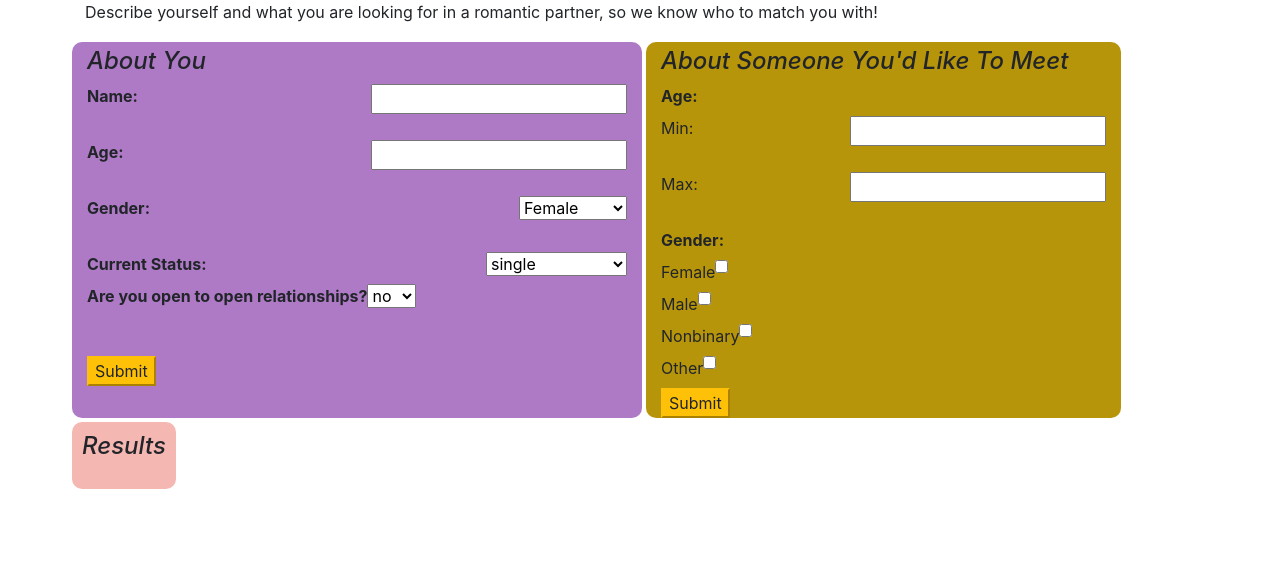
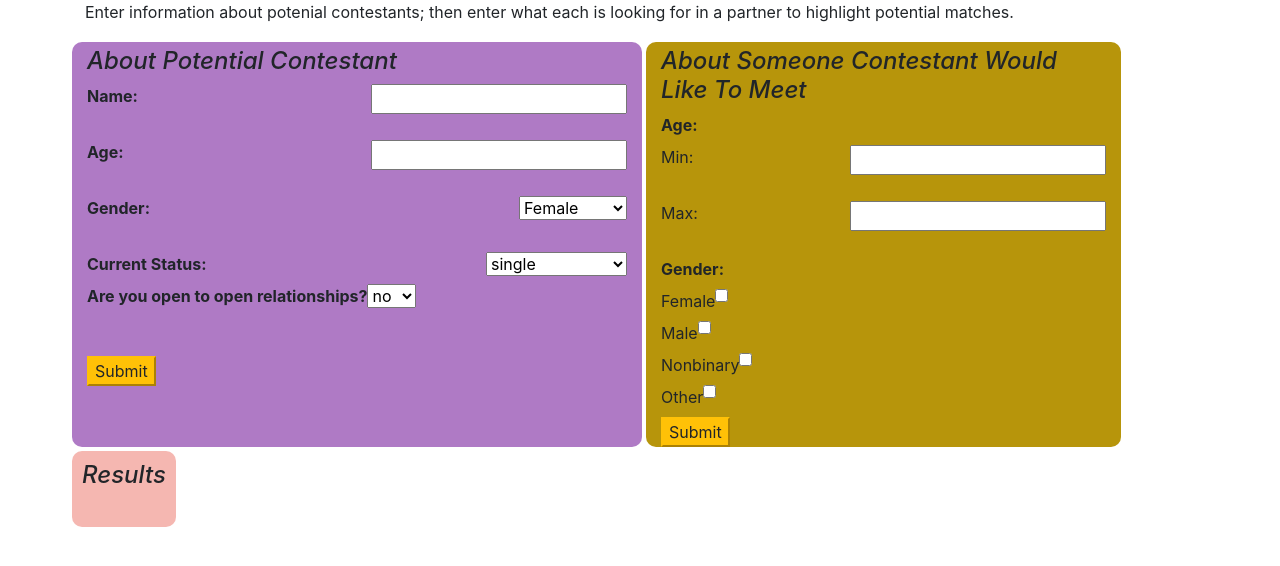
Before and after one commit to ceccawrobel/project2-dateSelector-actual, a plain HTML site: page index.html in a window 1280 px wide. Drawn offline with nearby package versions, Linux system fonts and the light colour scheme.

Commit message:
update site with more accurate instruction and place comments in js file as notes to self for next steps

```diff
--- a/css/styles.css
+++ b/css/styles.css
@@ -19,7 +19,7 @@
 }
 
 div.sm-col-3 {
-  padding: 5px;
+  padding: 10px;
 }
 
 h4 {
--- a/index.html
+++ b/index.html
@@ -14,12 +14,12 @@
   </head>
   <body>
     <div class="container">
-      <p>Describe yourself and what you are looking for in a romantic partner, so we know who to match you with!</p>
+      <p>Enter information about potenial contestants; then enter what each is looking for in a partner to highlight potential matches.</p>
     </div>
     <div class="container">
       <div class="row">
         <div class="col-sm-6" id="info">
-          <h4>About You</h4>
+          <h4>About Potential Contestant</h4>
           <form id="playerInfo">
             <label for="name" class="label">Name:</label>
             <input id="name" type="text">
@@ -57,7 +57,7 @@
           </form>
         </div>
         <div class="col-sm-5" id="seeking">
-          <h4>About Someone You'd Like To Meet</h4>
+          <h4>About Someone Contestant Would Like To Meet</h4>
           <form id="playerSeeking">
             <label for="age" class="label">Age:</label>
               <div>
--- a/js/scripts.js
+++ b/js/scripts.js
@@ -19,7 +19,7 @@ $(document).ready(function() {
     } else if (status === "single" && gender === "nonbinary") {
       $("#nonbinaryContestants").append("<br>" + name + ", " + age + "/n");
     }
-
+// next step is to make the append(ages) not just strings, but separate divs named uniquely such that if contents match the inputs on the second form, they will get highlit in some way
     event.preventDefault();
     // I know it didn't work without it... but why again do I need to use event.preventDefault?
   });
```
